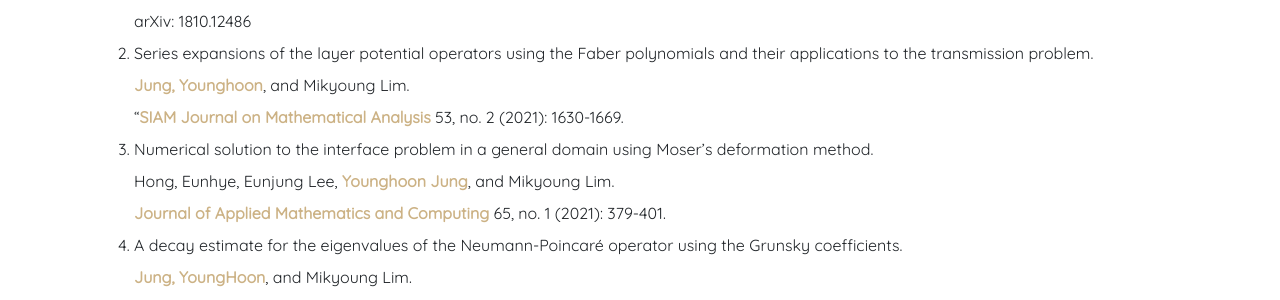
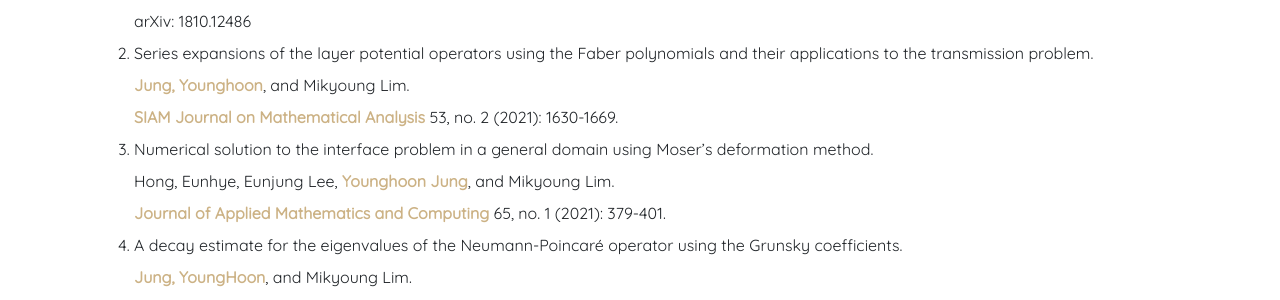
Before and after one commit to younghoonJ/younghoonJ.github.io, a Jekyll site: the page built from about.md, in a window 1280 px wide and 900 px high, scrolled down 2062 px. Shown: the part 284-584 px from the top of the window. Built offline with Jekyll 4.4.1, drawn with Linux system fonts in a browser that asks for light colours.

```diff
--- a/about.md
+++ b/about.md
@@ -71,7 +71,7 @@ title: About
   arXiv: 1810.12486
 1. Series expansions of the layer potential operators using the Faber polynomials and their applications to the transmission problem.
   **Jung, Younghoon**, and Mikyoung Lim.
-  "**SIAM Journal on Mathematical Analysis** 53, no. 2 (2021): 1630-1669.
+  **SIAM Journal on Mathematical Analysis** 53, no. 2 (2021): 1630-1669.
 1. Numerical solution to the interface problem in a general domain using Moser’s deformation method.
   Hong, Eunhye, Eunjung Lee, **Younghoon Jung**, and Mikyoung Lim.
   **Journal of Applied Mathematics and Computing** 65, no. 1 (2021): 379-401.
```
